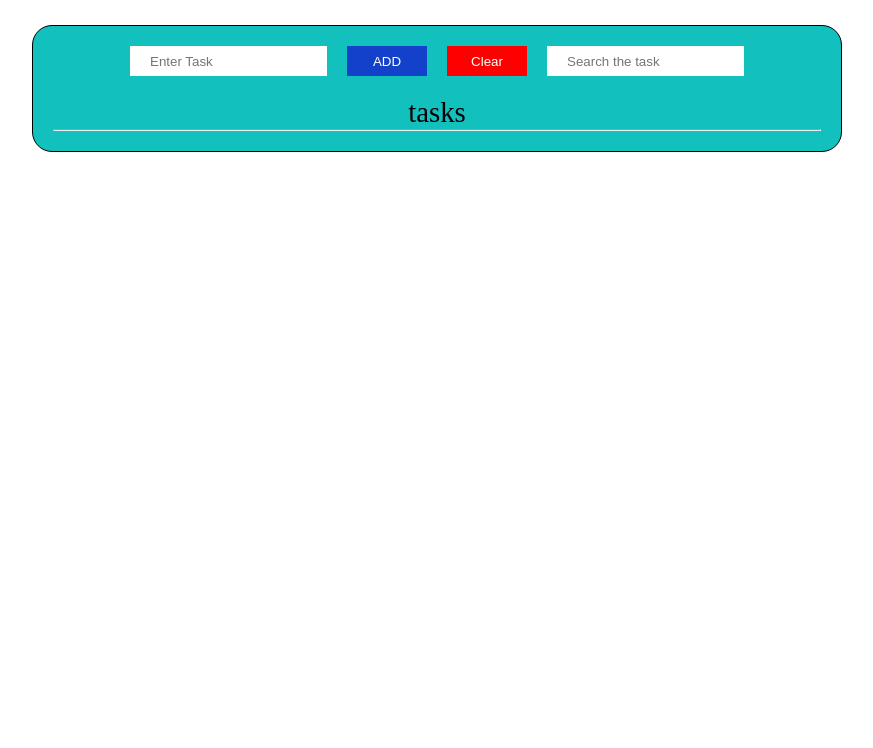
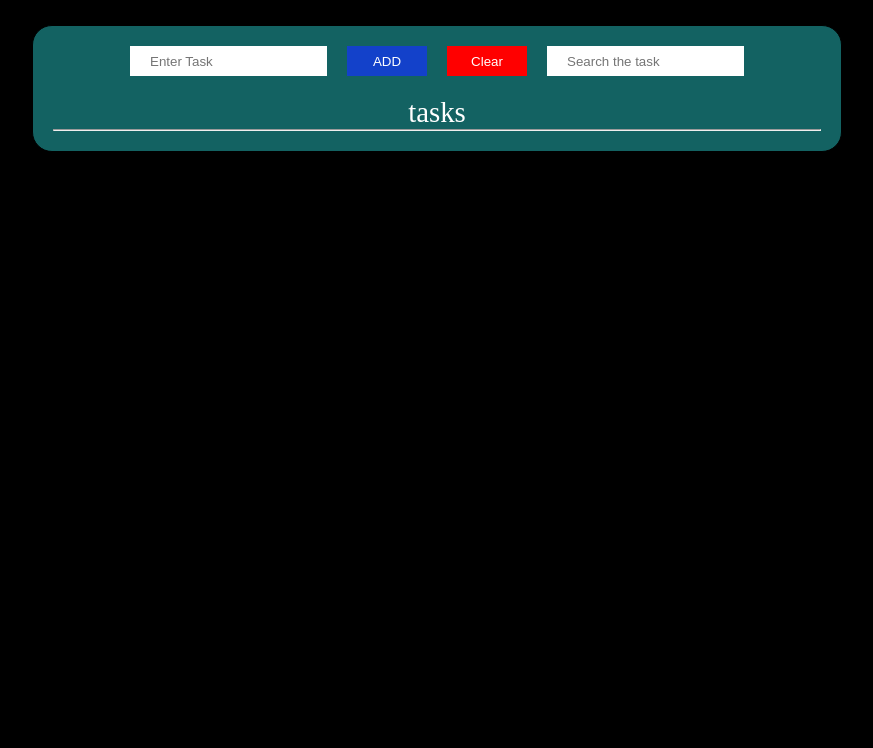
Before and after one commit to Dipakxettri/ToDoList-App, a plain HTML site: page Code/index.html in a window 1280 px wide. Shown: the part 52-800 px from the top of the page, without its empty margins (203-1076 px from the left). Drawn offline with Linux system fonts and the light colour scheme.

Commit message:
Colors Updated

```diff
--- a/Code/style.css
+++ b/Code/style.css
@@ -12,11 +12,13 @@ body{
     justify-content: center;
     align-items: center;
     gap: 40px;
+    background-color: black;
+    color: white;
 }
 
 .body-main{
     width: 60vw;
-    background-color: rgb(18, 192, 189);
+    background-color: rgb(19, 98, 98);
     border: 1px solid black;
     border-radius: 20px;
     padding: 20px;
```
Also changed, not shown: Code/try.js (deleted).
